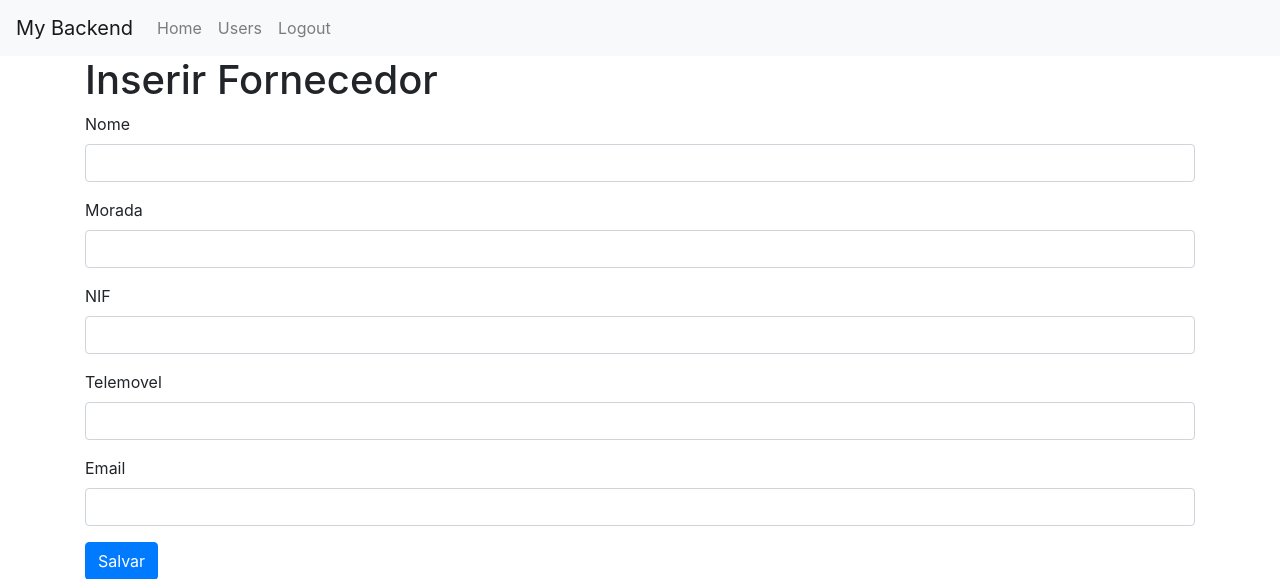
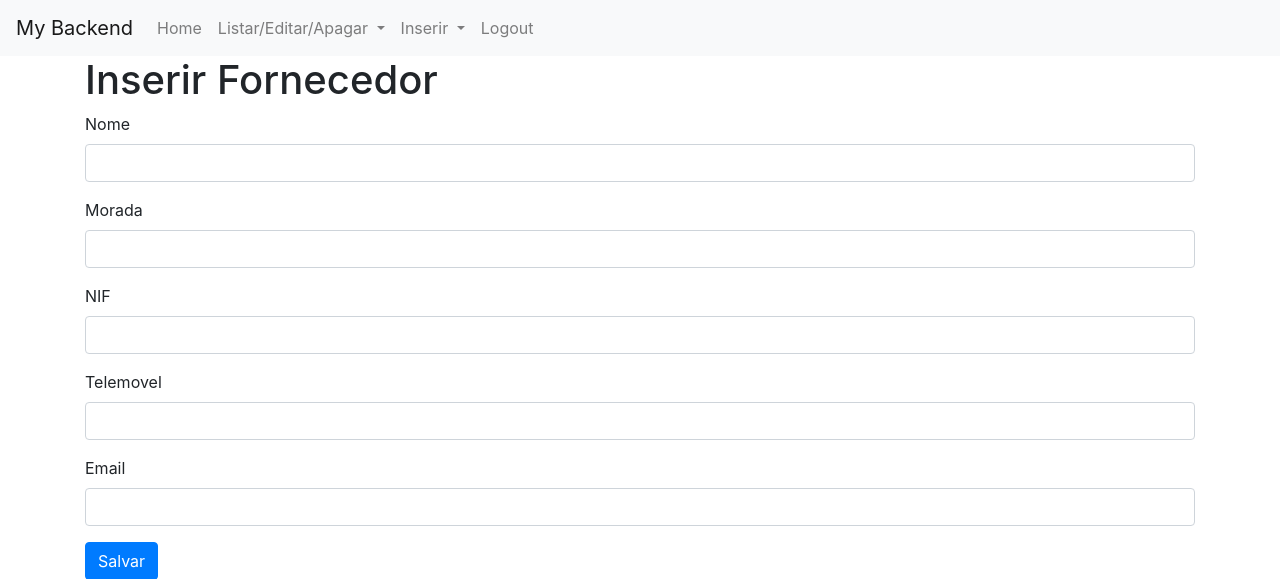
Before and after one commit to JoaoMatias15/Base-de-Dados-2-Projeto-Final-Grupo-15, a Django app: page /PCBusca_ProjetoApp/admin/inserir_forn/ in a window 1280 px wide. Shown: the top 579 px of the page. Run offline with Django 4.2, Linux system fonts and the light colour scheme; some libraries are stand-ins or nearby versions.

Commit message:
home page
home page

```diff
--- a/15-ProjFinalBD2 23 24/PCBusca_Projeto/PCBusca_ProjetoApp/templates/admin/base_admin.html
+++ b/15-ProjFinalBD2 23 24/PCBusca_Projeto/PCBusca_ProjetoApp/templates/admin/base_admin.html
@@ -6,6 +6,9 @@
   {% load static %}
   <link rel="stylesheet" href="https://stackpath.bootstrapcdn.com/bootstrap/4.5.2/css/bootstrap.min.css">
   <link rel="stylesheet" type="text/css" href="{% static 'css/admin.css' %}">
+  <script src="https://code.jquery.com/jquery-3.5.1.slim.min.js"></script>
+  <script src="https://cdn.jsdelivr.net/npm/@popperjs/core@2.5.2/dist/umd/popper.min.js"></script>
+  <script src="https://stackpath.bootstrapcdn.com/bootstrap/4.5.2/js/bootstrap.min.js"></script>
   {% block extra_styles %}{% endblock %}
 </head>
 <body>
@@ -16,11 +19,49 @@
     </button>
     <div class="collapse navbar-collapse" id="navbarNav">
       <ul class="navbar-nav">
+        {% comment %} <li class="nav-item">
+          <a class="nav-link" href="{% url 'index' %}">Home</a>
+        </li> {% endcomment %}
         <li class="nav-item">
-          <a class="nav-link" href="{% url 'admin:index' %}">Home</a>
+          <a class="nav-link" href="{% url 'bomdia_admin' %}">Home</a>
         </li>
-        <li class="nav-item">
-          <a class="nav-link" href="{% url 'admin:auth_user_changelist' %}">Users</a>
+
+        <!-- Listar -->
+        <li class="nav-item dropdown">
+          <a class="nav-link dropdown-toggle" href="#" id="listarUtilizadoresDropdown" role="button" data-toggle="dropdown" aria-haspopup="true" aria-expanded="false">
+            Listar/Editar/Apagar
+          </a>
+          <div class="dropdown-menu" aria-labelledby="listarUtilizadoresDropdown">
+            <a class="dropdown-item" href="{% url 'listar_utilizadores' %}">Utilizadores</a>
+            <a class="dropdown-item" href="{% url 'listar_fornecedores' %}">Fornecedores</a>
+            <a class="dropdown-item" href="{% url 'listar_componentes' %}">Componentes</a>
+            <a class="dropdown-item" href="{% url 'listar_equipamentos' %}">Equipamentos</a>
+            <a class="dropdown-item" href="{% url 'listar_producoes' %}">Produções</a>
+            <a class="dropdown-item" href="{% url 'listar_funcionario' %}">Funcionários</a>
+            <a class="dropdown-item" href="{% url 'listar_tipo_utilizador' %}">Tipos de Utilizadores</a>
+            <a class="dropdown-item" href="{% url 'listar_tipo_componentes' %}">Tipos de Componentes</a>
+            <a class="dropdown-item" href="{% url 'listar_tipo_equipamentos' %}">Tipos de Equipamentos</a>
+            <a class="dropdown-item" href="{% url 'listar_tipo_mao_de_obra' %}">Tipos de Mão de Obra</a>
+          </div>
+        </li>
+
+        <!-- Inserir -->
+        <li class="nav-item dropdown">
+          <a class="nav-link dropdown-toggle" href="#" id="inserirUtilizadorDropdown" role="button" data-toggle="dropdown" aria-haspopup="true" aria-expanded="false">
+            Inserir
+          </a>
+          <div class="dropdown-menu" aria-labelledby="inserirUtilizadorDropdown">
+            <a class="dropdown-item" href="{% url 'criar_utilizador' %}">Utilizador</a>
+            <a class="dropdown-item" href="{% url 'inserir_forn' %}">Fornecedor</a>
+            <a class="dropdown-item" href="{% url 'inserir_componente' %}">Componente</a>
+            <a class="dropdown-item" href="{% url 'inserir_equipamento' %}">Equipamento</a>
+            <a class="dropdown-item" href="{% url 'inserir_producao' %}">Produção</a>
+            <a class="dropdown-item" href="{% url 'inserir_funcionario' %}">Funcionário</a>
+            <a class="dropdown-item" href="{% url 'inserir_tipo_utilizador' %}">Tipo de Utilizador</a>
+            <a class="dropdown-item" href="{% url 'inserir_tipo_componente' %}">Tipo de Componente</a>
+            <a class="dropdown-item" href="{% url 'inserir_tipo_equipamento' %}">Tipo de Equipamento</a>
+            <a class="dropdown-item" href="{% url 'inserir_tipo_mao_de_obra' %}">Tipo de Mão de Obra</a>
+          </div>
         </li>
         <li class="nav-item">
           <a class="nav-link" href="{% url 'admin:logout' %}">Logout</a>
```
Also changed, not shown: 15-ProjFinalBD2 23 24/PCBusca_Projeto/PCBusca_ProjetoApp/templates/admin/bomdia_admin.html (+34 -1 lines).
